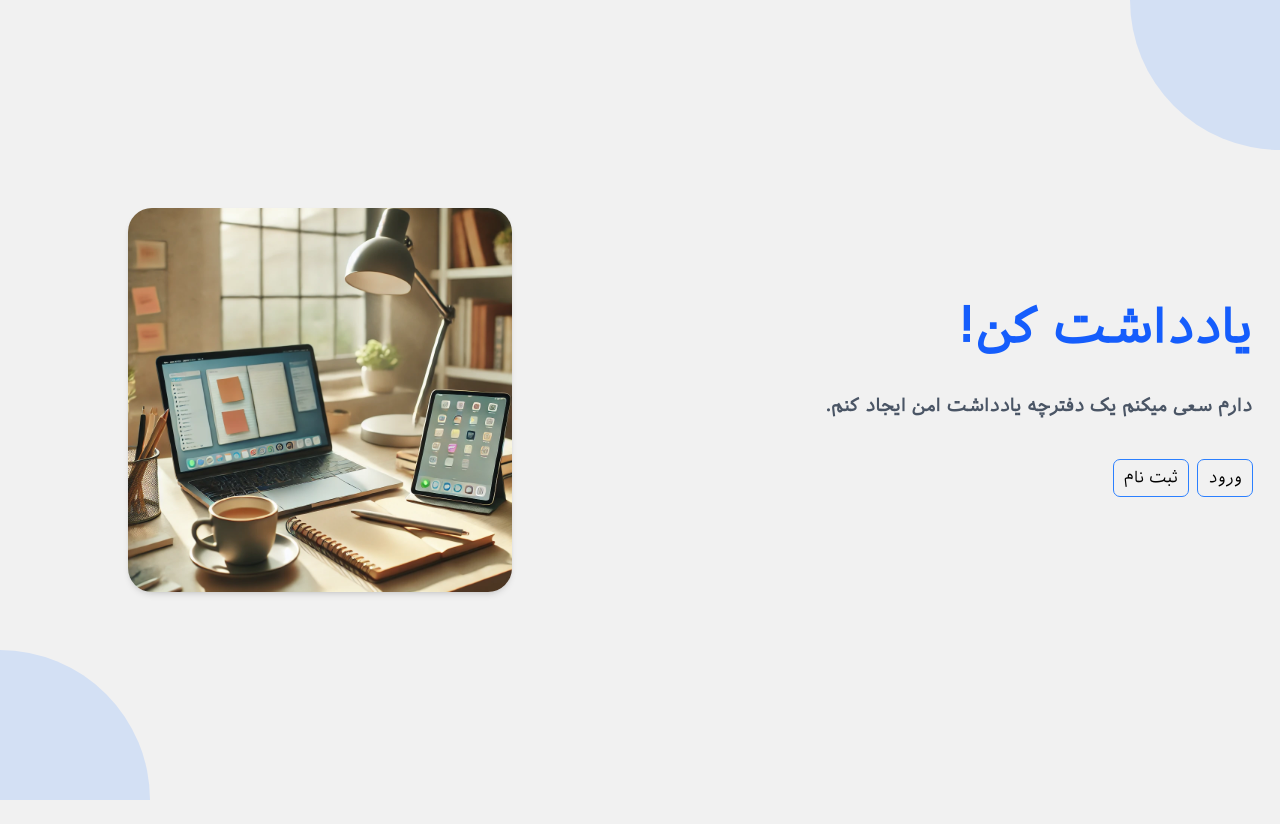
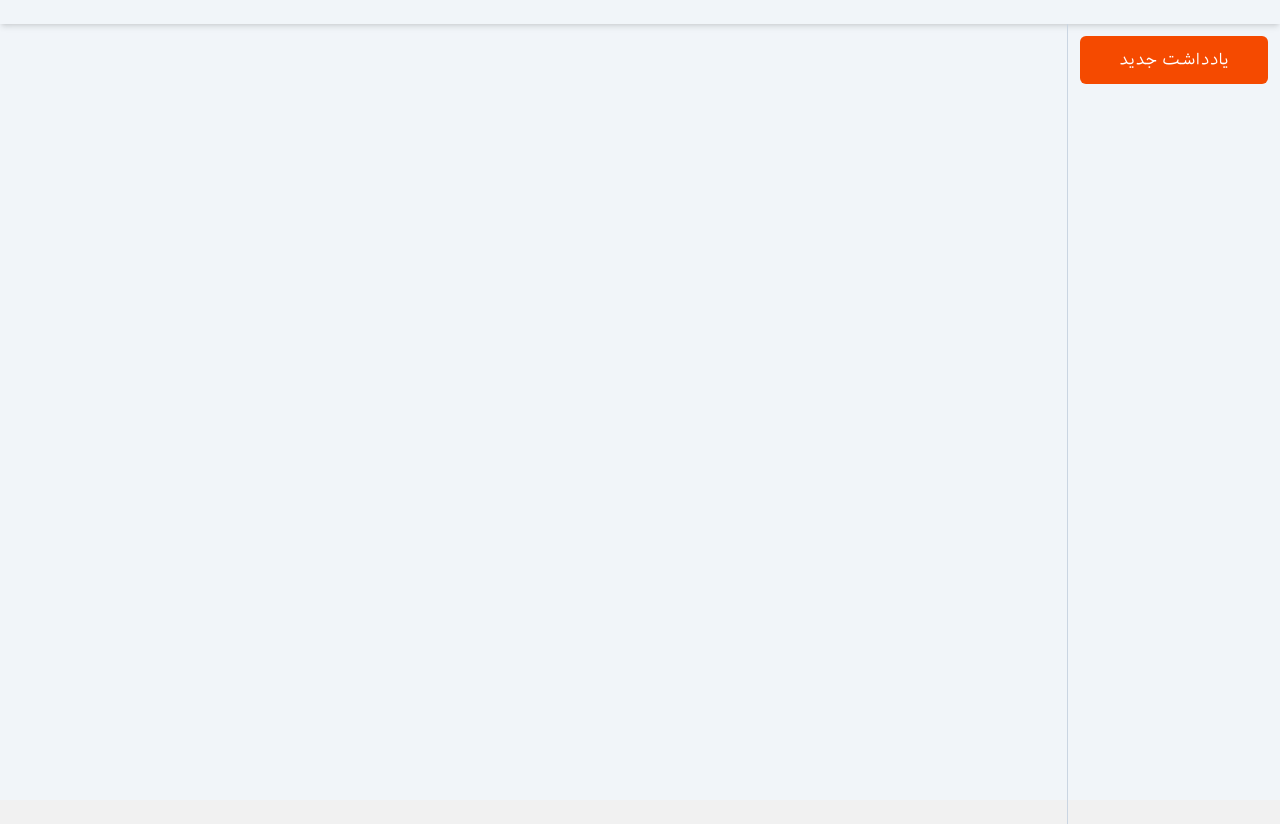
Before and after one commit to sajjad-alinia/note-taking-fe, a React (Vite) app: page / in a window 1280 px wide. Before the commit the page ends 800 px from the top, so only its background shows below. Built offline with nearby package versions, Linux system fonts and the light colour scheme; a web font is replaced by a local one.

Commit message:
feat: :heavy_plus_sign: create note list and note item in dashboard

```diff
--- a/src/common/utils/Input/Index.tsx
+++ b/src/common/utils/Input/Index.tsx
@@ -3,7 +3,7 @@ import TInput from "./types";
 import { useId } from "react";
 
 const Input = ({ name, label, type, rules }: TInput) => {
-  const { control } = useFormContext<T>();
+  const { control } = useFormContext();
   const id = useId();
   return (
     <Controller
--- a/src/layouts/DashboardLayout.tsx
+++ b/src/layouts/DashboardLayout.tsx
@@ -1,11 +1,12 @@
 import { Outlet } from "react-router-dom";
+import DashboardSidebar from "./DashboardSidebar";
 
 const DashboardLayout = () => {
   return (
     <div className="w-full h-screen bg-slate-100">
       <Navbar />
       <div className="flex w-full h-full">
-        <Sidebar />
+        <DashboardSidebar />
         <main className="p-3">
           <Outlet />
         </main>
@@ -20,9 +21,3 @@ const Navbar = () => {
   const fullname = localStorage.getItem("fullname");
   return <div className="w-full shadow-md p-3">{fullname}</div>;
 };
-
-const Sidebar = () => {
-  return (
-    <div className="w-2/12 h-full border-l border-slate-300 p-3">asdfasdf</div>
-  );
-};
--- /dev/null
+++ b/src/layouts/DashboardSidebar.tsx
@@ -0,0 +1,31 @@
+import useNoteStore from "../store/store";
+import { TNOte } from "../types/types";
+
+const DashboardSidebar = () => {
+  const { createNote } = useNoteStore();
+
+  const createHandler = async () => {
+    const date = new Date().toISOString();
+    const data: TNOte = {
+      title: "عنوان نوت",
+      content:
+        "لورم ایپسوم متن ساختگی با تولید سادگی نامفهوم از صنعت چاپ و با استفاده از طراحان گرافیک است. چاپگرها و متون بلکه روزنامه و مجله در ستون و سطرآنچنان که لازم است و برای شرایط فعلی تکنولوژی مورد نیاز و کاربردهای متنوع با هدف بهبود ابزارهای کاربردی می باشد. کتابهای زیادی در شصت و سه درصد گذشته، حال و آینده شناخت فراوان جامعه و متخصصان را می طلبد تا با نرم افزارها شناخت بیشتری را برای طراحان رایانه ای علی الخصوص طراحان خلاقی و فرهنگ پیشرو در زبان فارسی ایجاد کرد. در این صورت می توان امید داشت که تمام و دشواری موجود در ارائه راهکارها و شرایط سخت تایپ به پایان رسد وزمان مورد نیاز شامل حروفچینی دستاوردهای اصلی و جوابگوی سوالات پیوسته اهل دنیای موجود طراحی اساسا مورد استفاده قرار گیرد.",
+      createdAt: date,
+      updatedAt: date,
+    };
+    await createNote(data);
+  };
+
+  return (
+    <div className="min-w-2/12 h-full border-l border-slate-300 p-3">
+      <button
+        onClick={() => createHandler()}
+        className="w-full p-3 bg-orange-600 text-white rounded-md "
+      >
+        یادداشت جدید
+      </button>
+    </div>
+  );
+};
+
+export default DashboardSidebar;
--- a/src/main.tsx
+++ b/src/main.tsx
@@ -3,17 +3,10 @@ import { createRoot } from "react-dom/client";
 import { BrowserRouter, Route, Routes } from "react-router-dom";
 // style
 import "./index.css";
-// layout
-import AuthLayout from "./layouts/AuthLayout";
 // toast
 import { ToastContainer } from "react-toastify";
 // pages
-import Home from "./pages/home/Home";
-import Login from "./pages/auth/login/Login";
-import Register from "./pages/auth/register/Register";
-import HomeLayout from "./layouts/HomeLayout";
 import DashboardLayout from "./layouts/DashboardLayout";
-import ProtectedRoute from "./router/ProtectedRoute";
 import Dashboard from "./pages/dashboard/Dashboard";
 
 createRoot(document.getElementById("root")!).render(
@@ -21,7 +14,10 @@ createRoot(document.getElementById("root")!).render(
     <ToastContainer />
     <BrowserRouter>
       <Routes>
-        <Route path="/" element={<HomeLayout />}>
+        <Route path="/" element={<DashboardLayout />}>
+          <Route index element={<Dashboard />} />
+        </Route>
+        {/* <Route path="/" element={<HomeLayout />}>
           <Route path="/" element={<Home />} />
         </Route>
         <Route path="/auth" element={<AuthLayout />}>
@@ -32,7 +28,7 @@ createRoot(document.getElementById("root")!).render(
           <Route element={<DashboardLayout />}>
             <Route index element={<Dashboard />} />
           </Route>
-        </Route>
+        </Route> */}
       </Routes>
     </BrowserRouter>
   </StrictMode>
--- a/src/pages/dashboard/Dashboard.tsx
+++ b/src/pages/dashboard/Dashboard.tsx
@@ -1,5 +1,18 @@
+import { useEffect } from "react";
+import useNoteStore from "../../store/store";
+import NoteList from "./components/NoteList";
+
 const Dashboard = () => {
-  return <div>Dashboard</div>;
+  const { fetchNotes, notes } = useNoteStore();
+
+  useEffect(() => {
+    fetchNotes();
+  }, [fetchNotes]);
+
+  return (
+    <div className="w-full">
+      <NoteList notes={notes} />
+    </div>
+  );
 };
-
 export default Dashboard;
--- /dev/null
+++ b/src/pages/dashboard/components/NoteItem.tsx
@@ -0,0 +1,17 @@
+import { TNOte } from "../../../types/types";
+
+const NoteItem = ({ title, content, createdAt }: TNOte) => {
+  return (
+    <div className="flex flex-col bg-amber-400 rounded-md p-4">
+      <span className="font-bold text-xs border-b pb-2 border-gray-400 w-full">
+        {title}
+      </span>
+      <span className="text-sm py-2 h-52 overflow-y-auto ">{content}</span>
+      <span className="text-xs text-gray-700 text-end border-t border-gray-400 pt-2">
+        {String(createdAt)}
+      </span>
+    </div>
+  );
+};
+
+export default NoteItem;
--- /dev/null
+++ b/src/pages/dashboard/components/NoteList.tsx
@@ -0,0 +1,18 @@
+import { TNOte } from "../../../types/types";
+import NoteItem from "./NoteItem";
+
+type TNoteList = {
+  notes: TNOte[];
+};
+
+const NoteList = ({ notes }: TNoteList) => {
+  return (
+    <div className="grid grid-cols-4 gap-2.5 w-full">
+      {notes.map((note) => (
+        <NoteItem {...note} key={note.id} />
+      ))}
+    </div>
+  );
+};
+
+export default NoteList;
--- /dev/null
+++ b/src/types/types.ts
@@ -0,0 +1,7 @@
+export type TNOte = {
+  id?: number;
+  title: string;
+  content: string;
+  createdAt: string;
+  updatedAt: string;
+};
```
